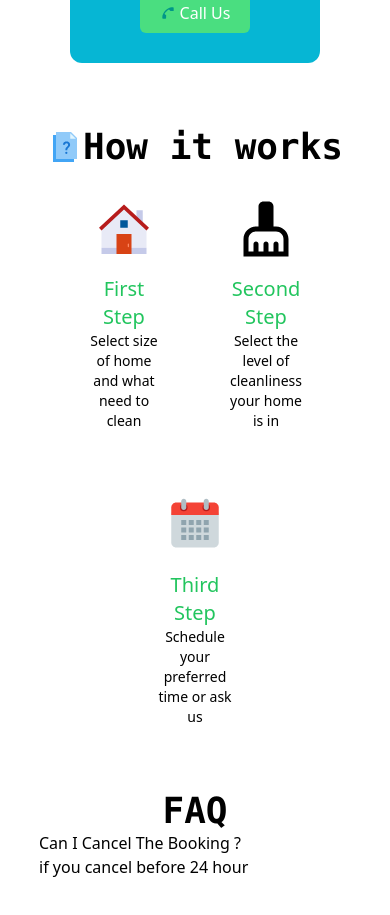
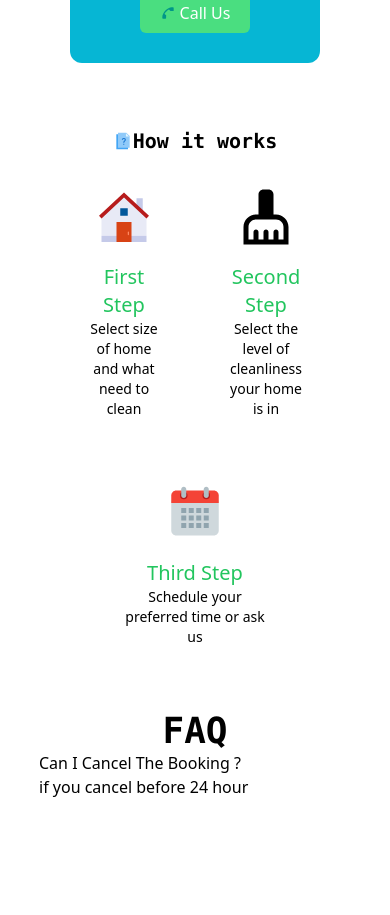
Before and after one commit to ilyasselharak/diamand, a Next.js app: page / in a window 390 px wide. Shown: the part 2723-3638 px from the top of the page. Built offline with nearby package versions, Linux system fonts and the light colour scheme.

Commit message:
add how it works

```diff
--- a/src/pages/index.js
+++ b/src/pages/index.js
@@ -177,7 +177,7 @@ export default function Home() {
             </div>
           </div>
         </div>
-        <div className="text-4xl font-bold flex font-mono justify-center items-center mt-16">
+        <div className=" text-xl md:text-4xl font-bold flex font-mono justify-center items-center mt-16">
           <FcQuestions />
           How it works
         </div>
@@ -196,7 +196,7 @@ export default function Home() {
               Select the level of cleanliness your home is in
             </div>
           </div>
-          <div className="w-1/4">
+          <div className="md:w-1/4 w-2/4">
             <FcCalendar className="mx-auto" />
             <div className="text-green-500 text-xl mt-4">Third Step</div>
             <div className="text-sm">
@@ -208,10 +208,7 @@ export default function Home() {
           FAQ
         </div>
         <div>
-          Can I Cancel The Booking ?
-          <div>
-            if you cancel before 24 hour
-          </div>
+          Can I Cancel The Booking ?<div>if you cancel before 24 hour</div>
         </div>
 
         <div className="h-[500px]"></div>
```
